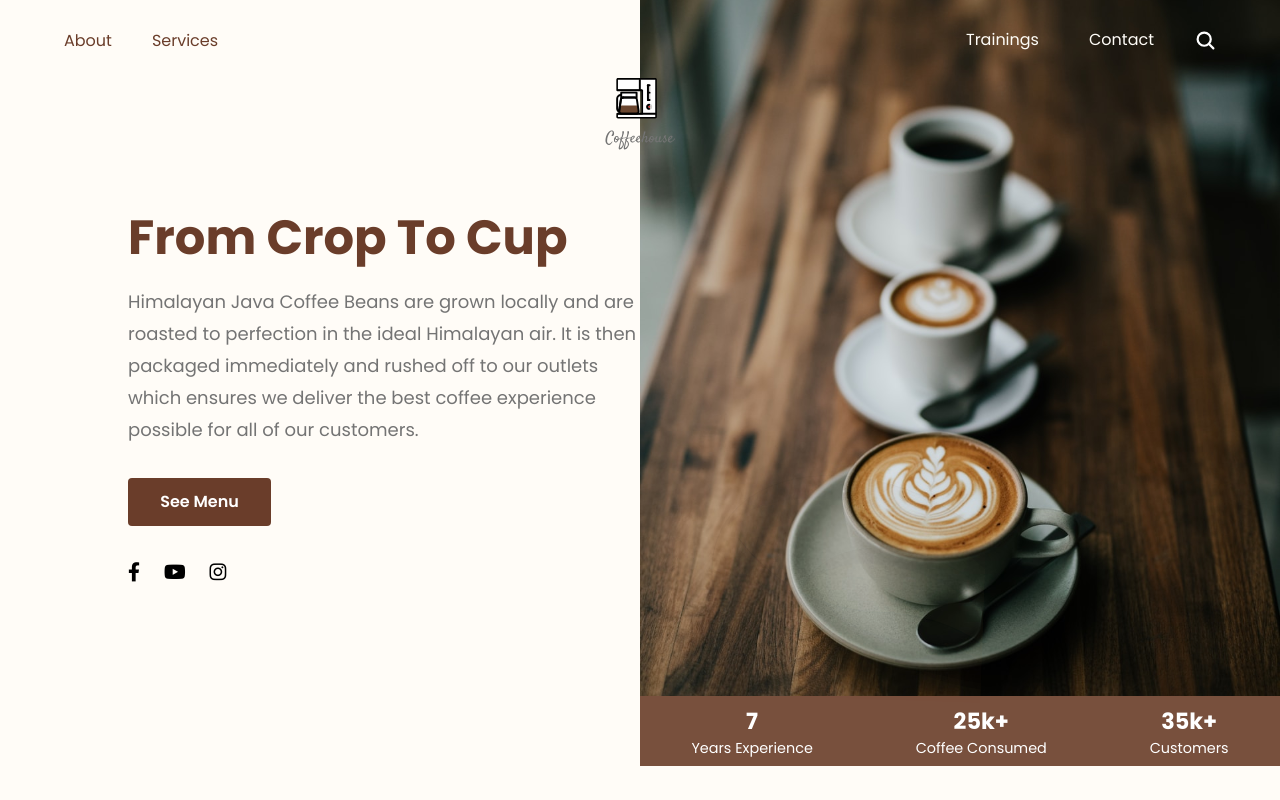
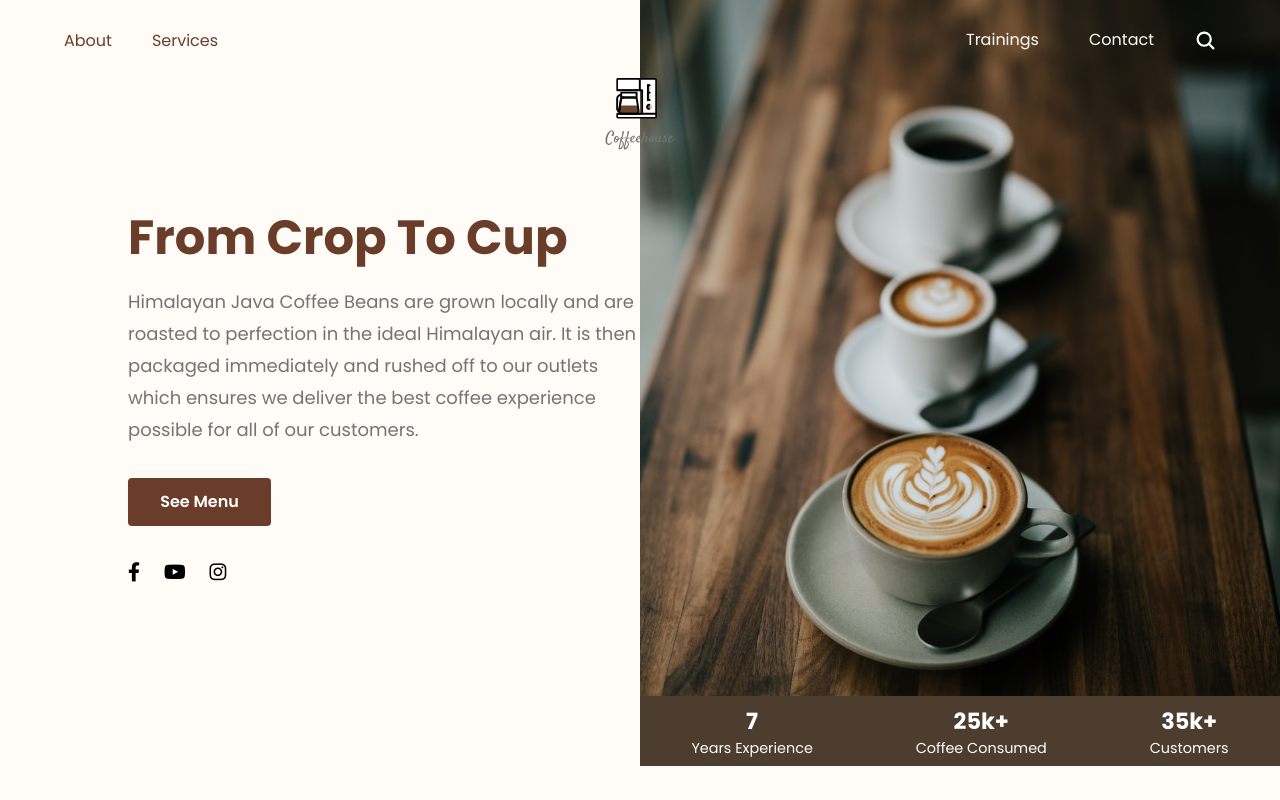
Before and after one commit to SantoshPoudel0/Internship_Frontend, a React (Create React App) app in the folder frontend/: page / in a window 1280 px wide. Built offline with nearby package versions, Linux system fonts and the light colour scheme.

Commit message:
change css

```diff
--- a/frontend/src/components/Home.css
+++ b/frontend/src/components/Home.css
@@ -110,8 +110,8 @@
   display: flex;
   justify-content: space-around;
   align-items: center;
-  background-color: rgba(106, 61, 42, 0.9);
-  margin-top: 0;
+  background-color: #4D3D2E;
+  margin-top: auto;
   z-index: 2;
 }
 
```
